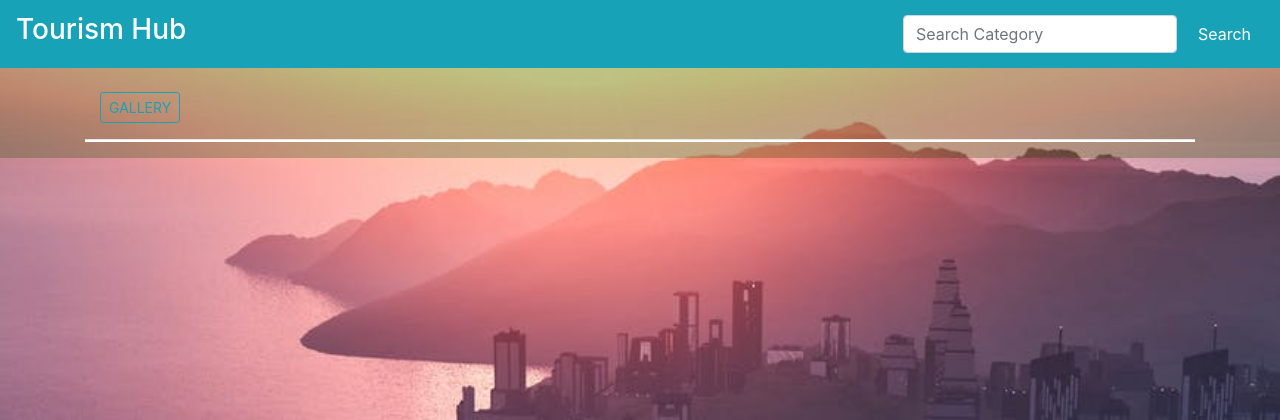
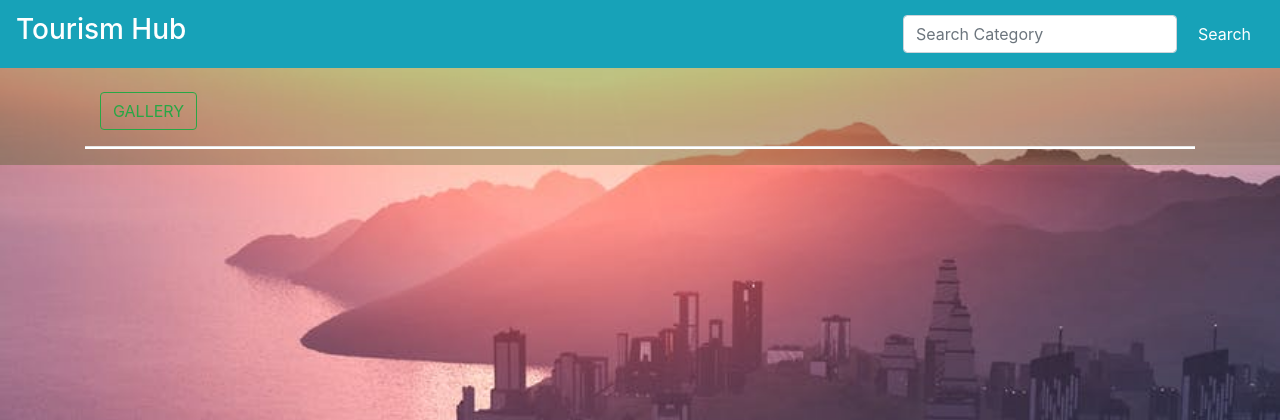
Before and after one commit to EssyMwangi/my-gallery, a Django app: page / in a window 1280 px wide. Shown: the top 420 px of the page. Run offline with Django 3.2, Linux system fonts and the light colour scheme; data that the repository does not hold is empty; some libraries are stand-ins or nearby versions.

```diff
--- a/mygallery/templates/mygallery/index.html
+++ b/mygallery/templates/mygallery/index.html
@@ -10,7 +10,7 @@
         <div class="row">
             <div class="col-md-7">
               <div class="container-fluid landing">
-                <a href="/" class="scroll"><button class="btn btn-outline-info btn-sm">GALLERY</button></a>
+                <a href="/" class="scroll"><button class="btn btn-outline-success btn-bg">GALLERY</button></a>
             </div>
             </div>
             <div class="col-md-5">
```
